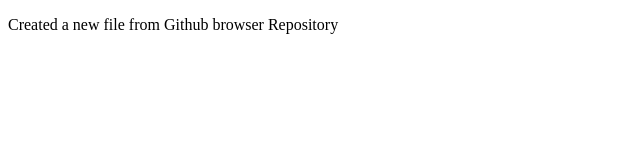
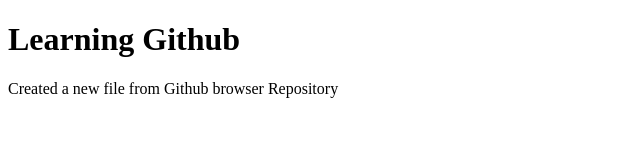
Before and after one commit to Ishajob/Task1, a plain HTML site: page index.html in a window 1280 px wide. Shown: the whole page, without its empty margins (0-640 px from the left). Drawn offline with Linux system fonts and the light colour scheme.

Commit message:
Update index.html
Added h1 heading.

```diff
--- a/index.html
+++ b/index.html
@@ -7,6 +7,7 @@
     <title>Document</title>
 </head>
 <body>
+    <H1>Learning Github</H1>
     <p>Created a new file from Github browser Repository</p>
 </body>
 </html>
```
